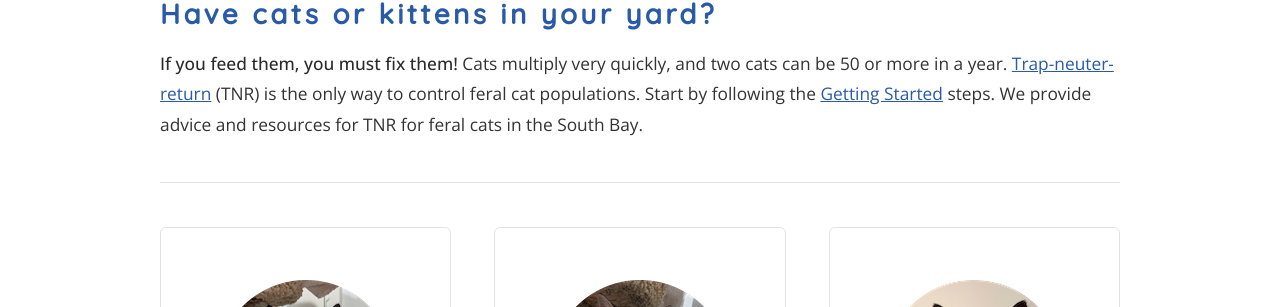
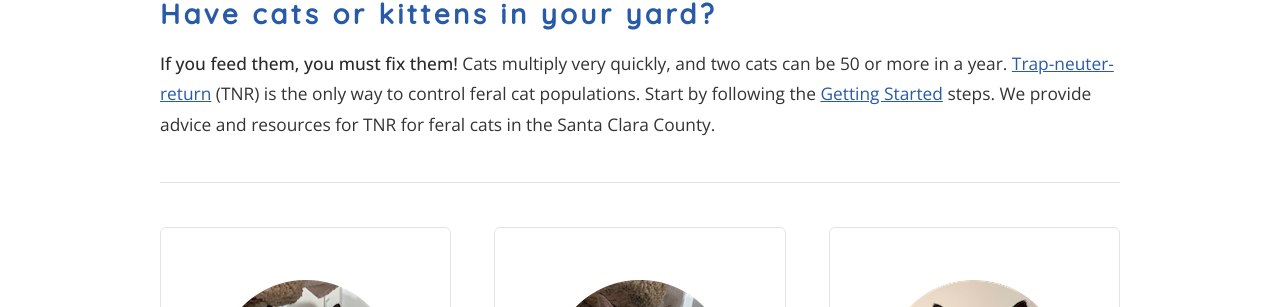
Before and after one commit to sunmeetsingh/bayareacats.github.io, a Jekyll site: the page built from index.html, in a window 1280 px wide and 900 px high. Shown: the part 472-779 px from the top of the window. Built offline with Jekyll 4.4.1, drawn with Linux system fonts in a browser that asks for light colours.

Commit message:
Update index.html
Update location

```diff
--- a/index.html
+++ b/index.html
@@ -14,7 +14,7 @@ layout: landing-page
 
   	<h3>Have cats or kittens in your yard?</h3>
 		<div id="donations">
-  	<p><b>If you feed them, you must fix them!</b> Cats multiply very quickly, and two cats can be 50 or more in a year. <a href="https://www.alleycat.org/our-work/trap-neuter-return/">Trap-neuter-return</a> (TNR) is the only way to control feral cat populations. Start by following the <a href="resources">Getting Started</a> steps. We provide advice and resources for TNR for feral cats in the South Bay.
+  	<p><b>If you feed them, you must fix them!</b> Cats multiply very quickly, and two cats can be 50 or more in a year. <a href="https://www.alleycat.org/our-work/trap-neuter-return/">Trap-neuter-return</a> (TNR) is the only way to control feral cat populations. Start by following the <a href="resources">Getting Started</a> steps. We provide advice and resources for TNR for feral cats in the Santa Clara County.
 
   	</p>
   	</div>
```
